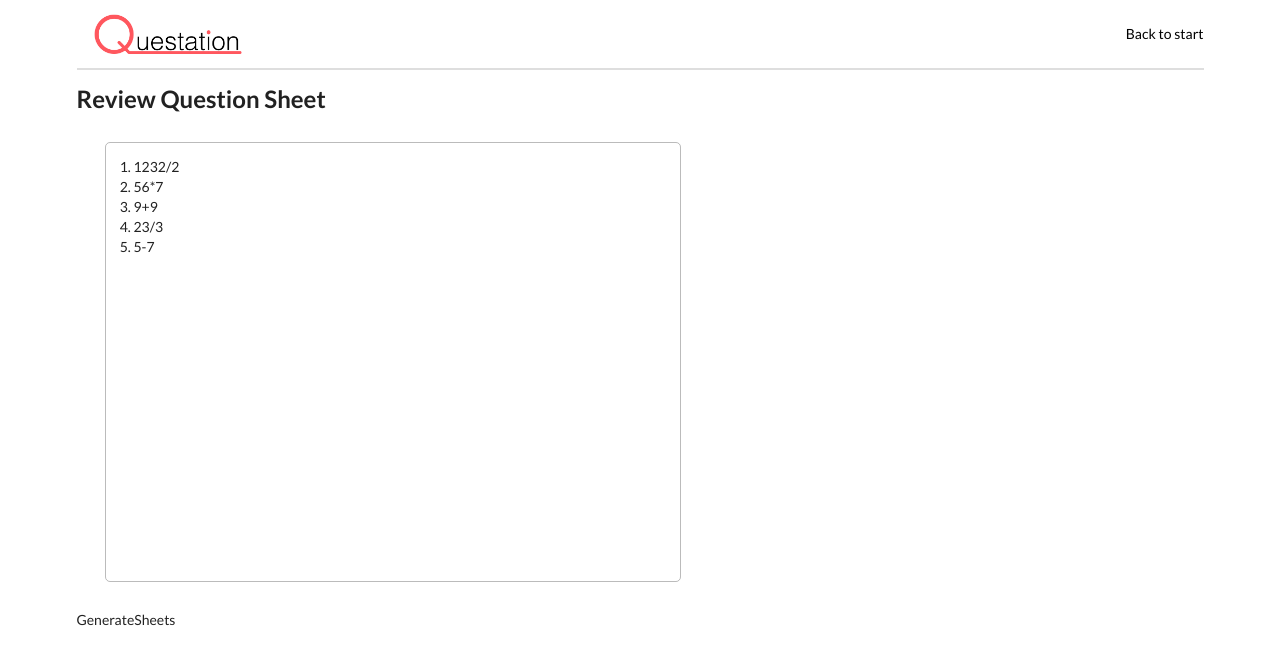
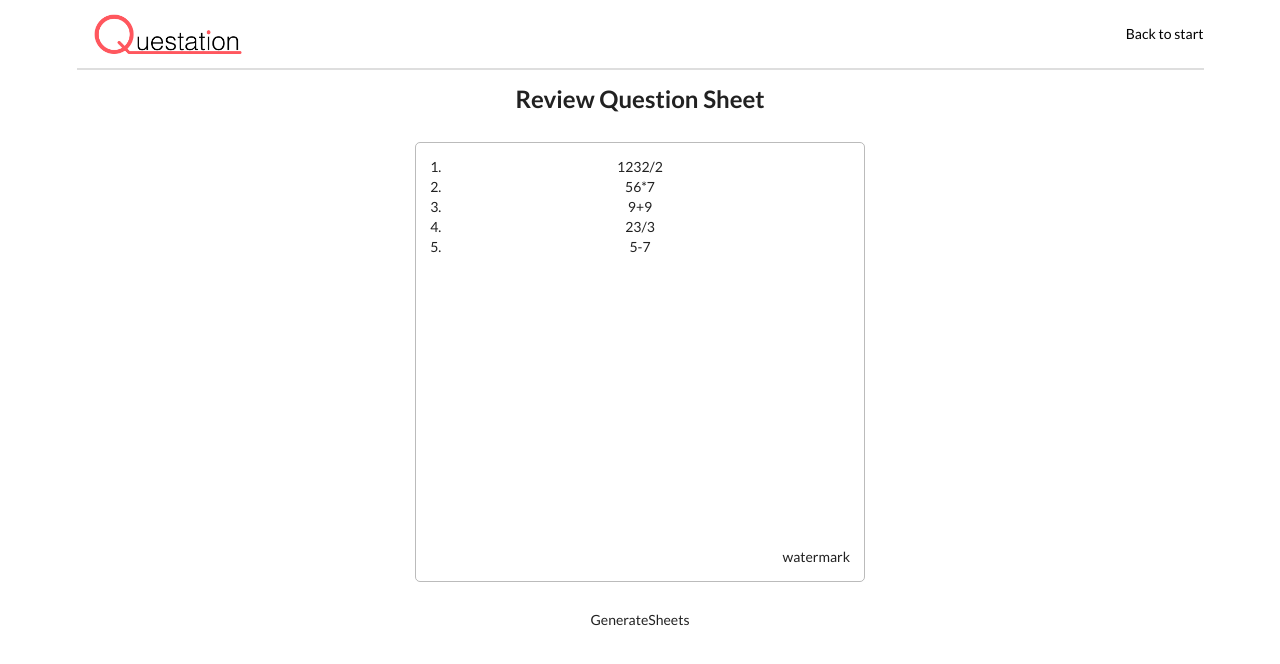
Before and after one commit to ksinghj/Questation, a React (Create React App) app: page /review in a window 1280 px wide. Shown: the top 664 px of the page. Built offline with nearby package versions, Linux system fonts and the light colour scheme.

Commit message:
SheetPreview styles

```diff
--- a/src/components/SheetPreview.jsx
+++ b/src/components/SheetPreview.jsx
@@ -14,7 +14,7 @@ const SheetPreview = ({ props }) => {
           return <li key={q}>{q}</li>;
         })}
       </ol>
-      <div className="sheetpreview__watermark"></div>
+      <div className="sheetpreview__watermark">watermark</div>
     </div>
   );
 };
--- a/src/components/SheetReview.jsx
+++ b/src/components/SheetReview.jsx
@@ -2,12 +2,12 @@ import React from "react";
 import SheetPreview from "./SheetPreview";
 import GenerateSheets from "./GenerateSheets";
 
-// import css
+import "../styles/SheetReview/index.css";
 
 class SheetReview extends React.Component {
   render() {
     return (
-      <div>
+      <div className="sheetreview__container">
         <h2>Review Question Sheet</h2>
         <SheetPreview />
         <GenerateSheets />
--- a/src/styles/SheetPreview/index.css
+++ b/src/styles/SheetPreview/index.css
@@ -1,7 +1,9 @@
 .sheetpreview__container {
-  margin: 2em;
+  margin: 2em auto;
   border: 1px solid rgba(129, 129, 129, 0.541);
   border-radius: 5px;
+  position: relative;
+  max-width: 450px;
 }
 
 .sheetpreview__list {
@@ -12,3 +14,10 @@
   height: 55vh;
   width: 45vw;
 }
+
+.sheetpreview__watermark {
+  bottom: 0;
+  right: 0;
+  position: absolute;
+  padding: 1em;
+}
--- /dev/null
+++ b/src/styles/SheetReview/index.css
@@ -0,0 +1,3 @@
+.sheetreview__container {
+  text-align: center;
+}
```
